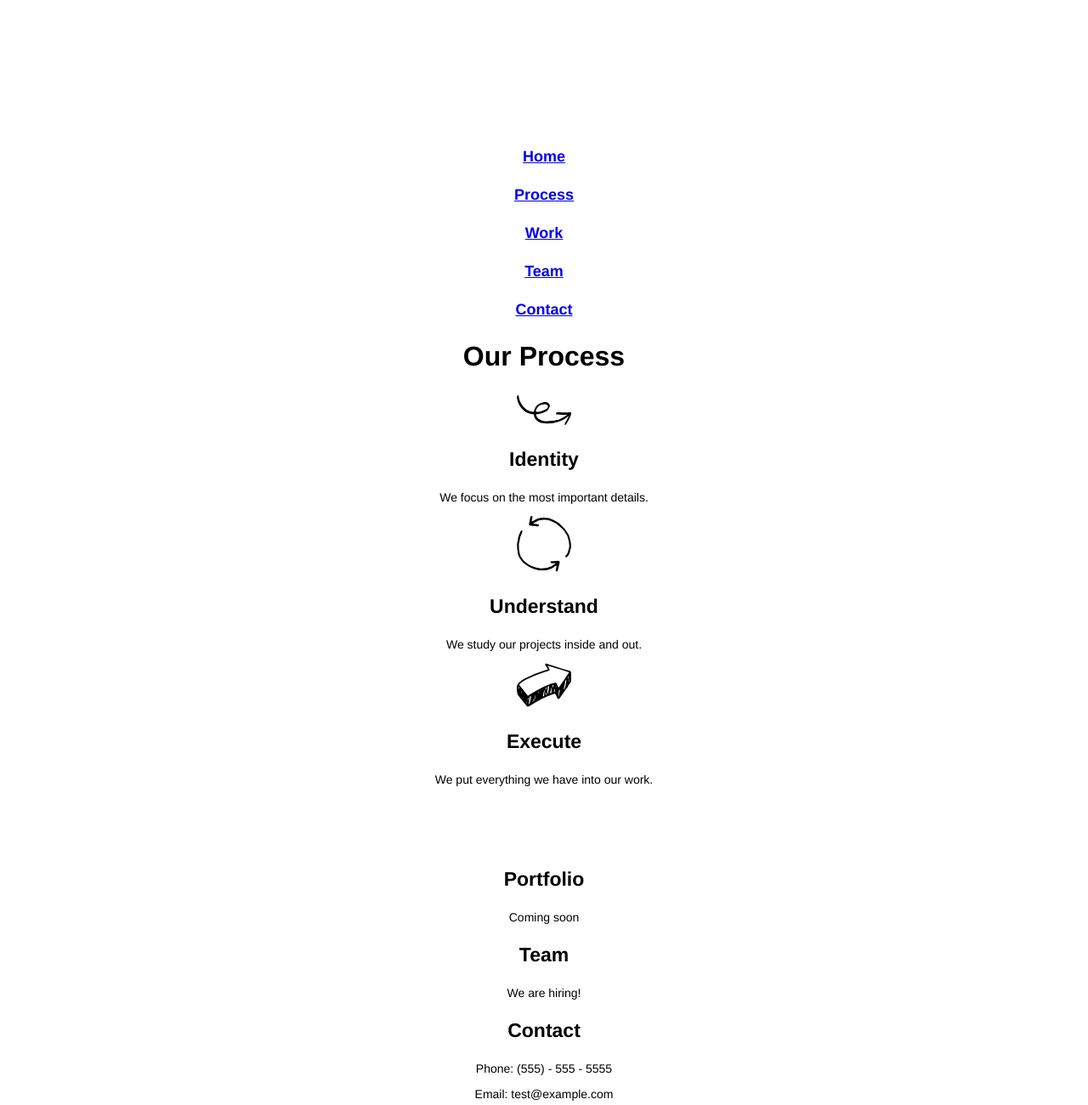
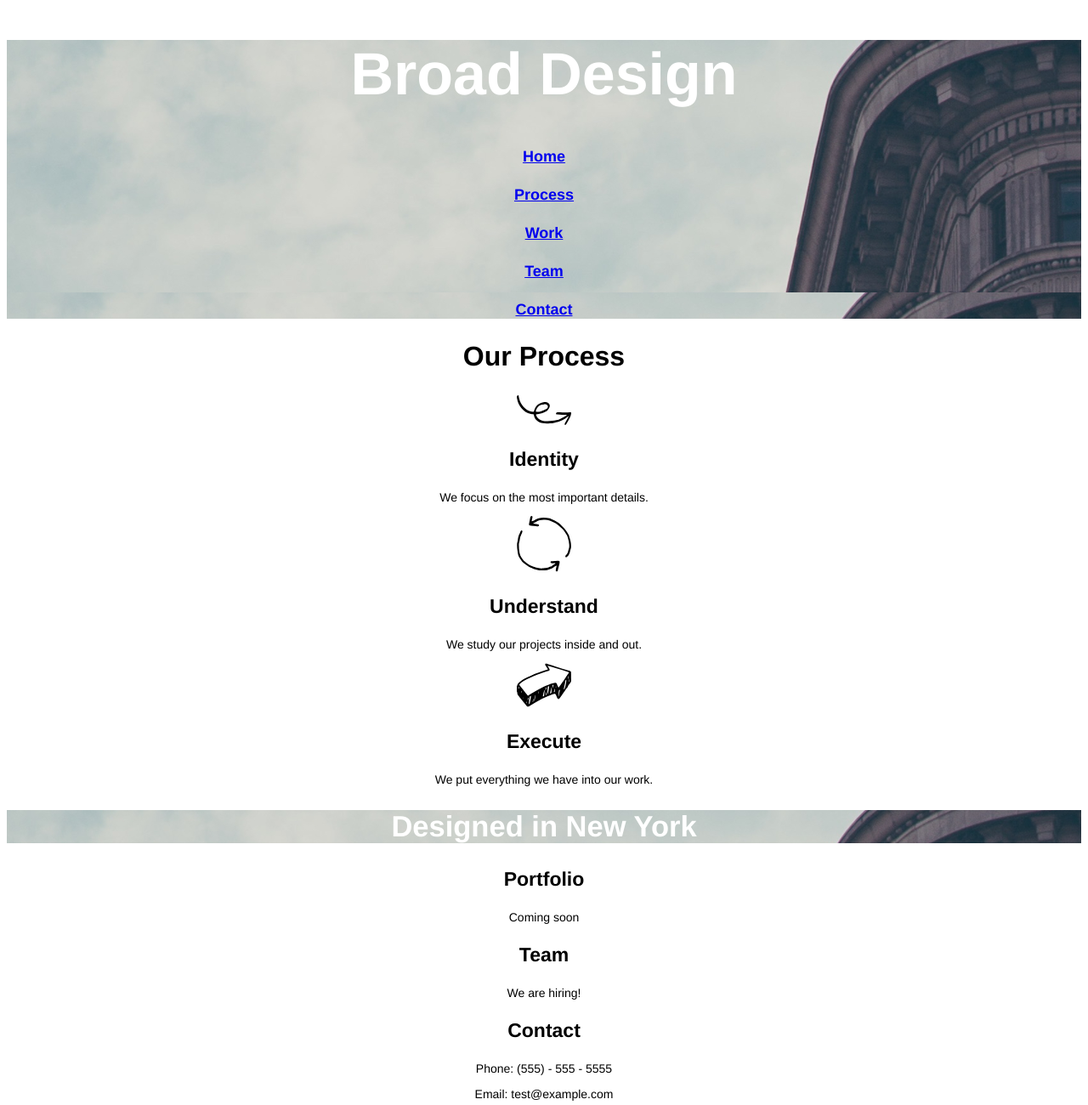
Before and after one commit to urbanfarmer2017/broadway, a plain HTML site: page index.html in a window 1280 px wide. Shown: the top 1300 px of the page at 85% size. Drawn offline with Linux system fonts and the light colour scheme; files whose address does not match are found by name.

Commit message:
2nd revised for background image

```diff
--- a/resources/css/style.css
+++ b/resources/css/style.css
@@ -1,5 +1,5 @@
 .topline {
-  background-image: url("resources/images/the-flatiron-building.png");
+  background-image: url("c:/users/wong/broadway/resources/images/the-flatiron-building.png");
   font-family: Helvetica;
   font-size: 18px;
   color: white;
@@ -34,7 +34,7 @@ p {
 }
 
 .design {
-  background-image: url("resources/images/the-flatiron-building.png");
+  background-image: url("c:/users/wong/broadway/resources/images/the-flatiron-building.png");
   font-family: Helvetica;
   font-size: 23px;
   color: white;
```
